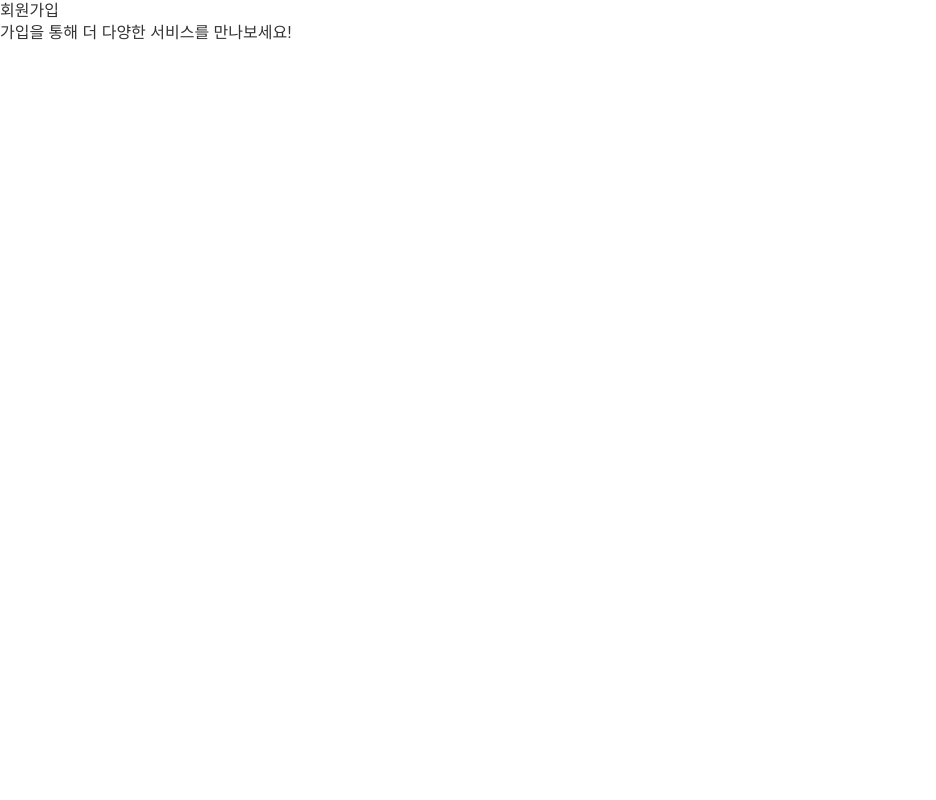
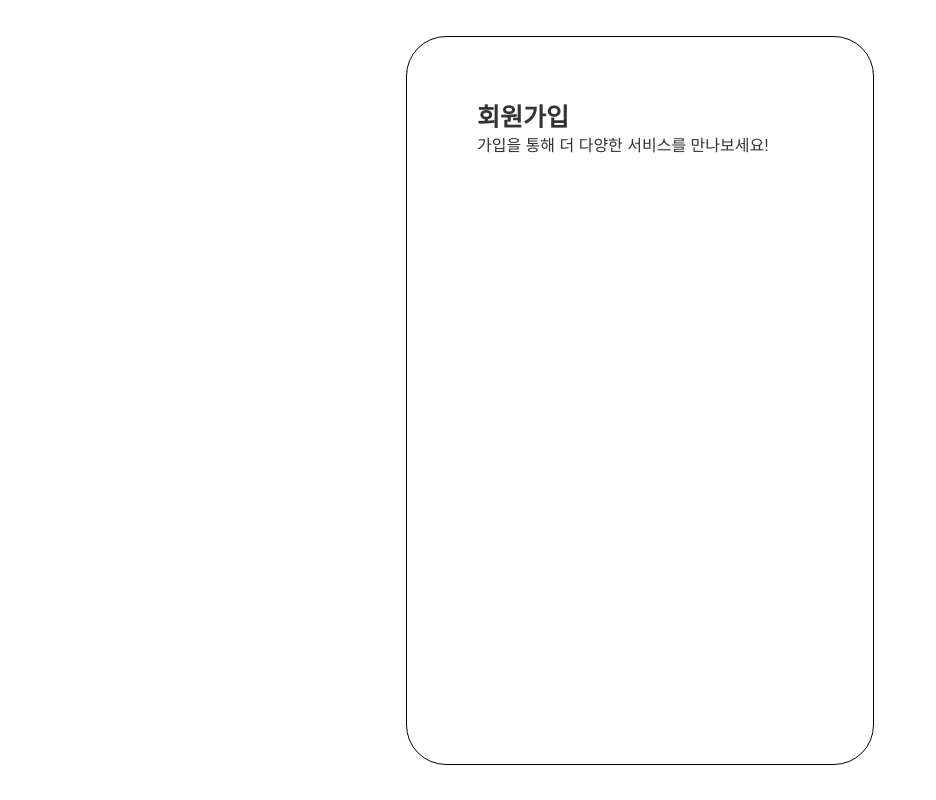
Before and after one commit to choiiis/sign-up-and-in-page, a website built with Parcel: page index.html in a window 1280 px wide. Shown: the whole page, without its empty margins (0-936 px from the left). Built offline with nearby package versions, Linux system fonts and the light colour scheme; a web font is replaced by a local one.

Commit message:
Add header of the container

```diff
--- a/css/main.css
+++ b/css/main.css
@@ -8,3 +8,29 @@ body {
   line-height: 1.4;
   font-family: 'Pretendard', sans-serif;
 }
+
+/* HEADER */
+.container {
+  position: absolute;
+  width: 466px;
+  height: 727px;
+  top: 0;
+  bottom: 0;
+  left: 0;
+  right: 0;
+  margin: auto;
+  border: 1px solid black;
+  border-radius: 40px;
+}
+
+header {
+  position: absolute;
+  top: 63px;
+  left: 70px;
+}
+
+header h2 {
+  font-size: 25px;
+  font-weight: 700;
+  margin-bottom: px;
+}
```
